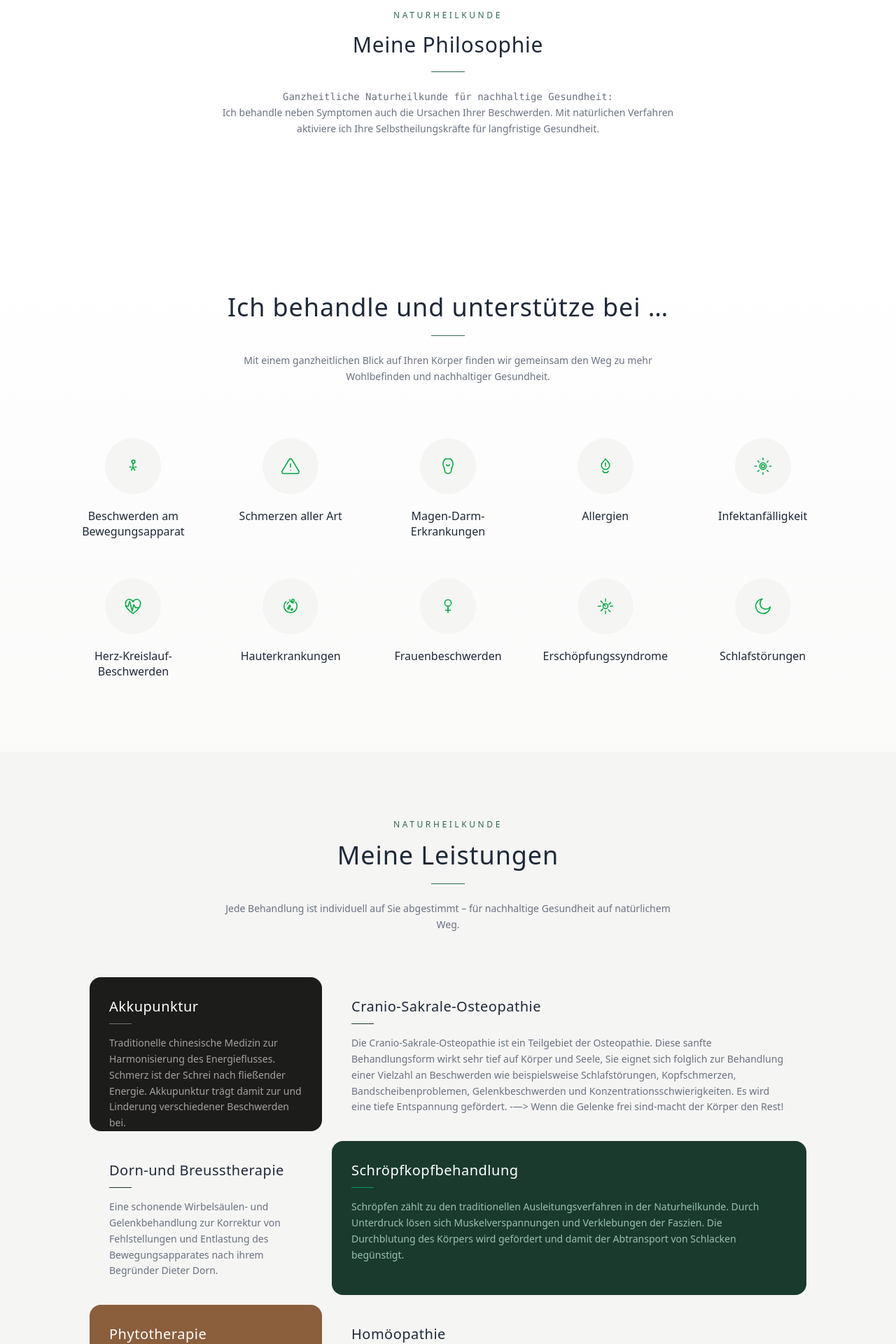
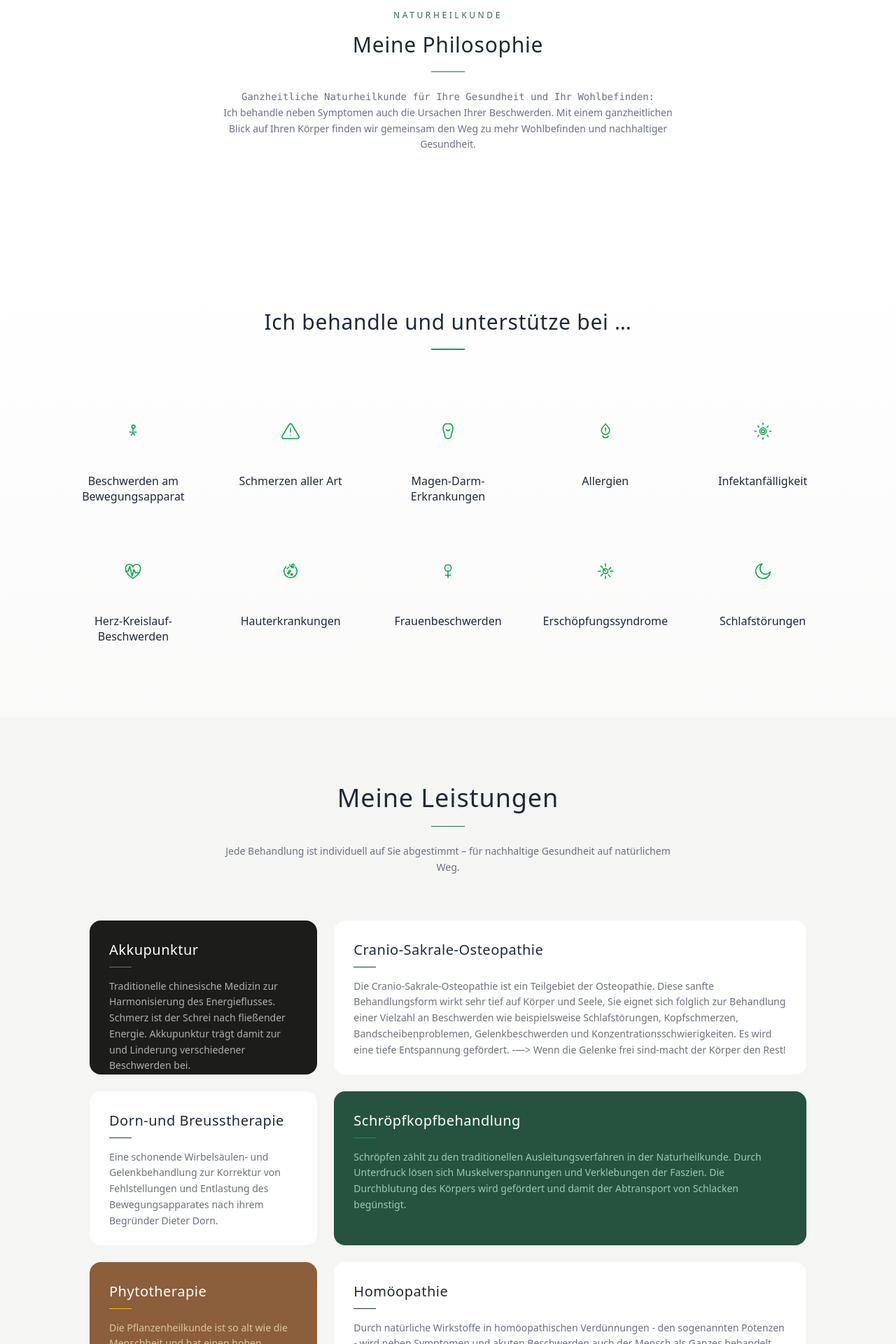
Before and after one commit to sweidner2001/WebsiteHPWeidner, a Next.js app: page /ui/page1 in a window 1280 px wide. Shown: the part 860-2780 px from the top of the page at 70% size. Built offline with nearby package versions, Linux system fonts and the light colour scheme.

Commit message:
Mod: colors Services_2.tsx

```diff
--- a/src/app/components/philosophie/Philosophie_2.tsx
+++ b/src/app/components/philosophie/Philosophie_2.tsx
@@ -12,11 +12,11 @@ const Philosophie_2 = () => {
                     <h2 className="text-3xl font-light text-gray-800 mb-5 tracking-wide">Meine Philosophie</h2>
                     <div className="w-12 h-px bg-[#2d6a4f] mx-auto mb-6"></div>
                     <p className="text-gray-500 font-light max-w-2xl mx-auto text-sm leading-relaxed font-mono">
-                        Ganzheitliche Naturheilkunde für nachhaltige Gesundheit:
+                        Ganzheitliche Naturheilkunde für Ihre Gesundheit und Ihr Wohlbefinden:
                     </p>
                     <p className="text-gray-500 font-light max-w-2xl mx-auto text-sm leading-relaxed">
-                        Ich behandle neben Symptomen auch die Ursachen Ihrer Beschwerden. Mit natürlichen Verfahren
-                        aktiviere ich Ihre Selbstheilungskräfte für langfristige Gesundheit.
+                        Ich behandle neben Symptomen auch die Ursachen Ihrer Beschwerden. Mit einem ganzheitlichen Blick auf Ihren Körper finden wir gemeinsam den Weg zu mehr
+                        Wohlbefinden und nachhaltiger Gesundheit.
                     </p>
                 </div>
 
--- a/src/app/components/services/Services_2.tsx
+++ b/src/app/components/services/Services_2.tsx
@@ -112,7 +112,8 @@ const services: IService[] = [
 
 const themeClasses: Record<IService['theme'], { card: string; icon: string; title: string; text: string; line: string; num: string }> = {
     'dark-green': {
-        card: 'bg-[#1a3a2e] hover:bg-[#1f4535]',
+        // #1f4535
+        card: 'bg-[#255340] hover:bg-[#214b39]',
         icon: 'border-[#2d6a4f] text-emerald-200',
         title: 'text-white',
         text: 'text-emerald-100/70',
@@ -128,7 +129,7 @@ const themeClasses: Record<IService['theme'], { card: string; icon: string; titl
         num: 'text-amber-200/50',
     },
     'light': {
-        card: 'bg-stone-100 hover:bg-white',
+        card: 'bg-white hover:bg-white',
         icon: 'border-stone-300 text-[#1a3a2e]',
         title: 'text-gray-800',
         text: 'text-gray-500',
@@ -139,7 +140,7 @@ const themeClasses: Record<IService['theme'], { card: string; icon: string; titl
         card: 'bg-[#1c1c1b] hover:bg-[#252523]',
         icon: 'border-stone-600 text-stone-300',
         title: 'text-white',
-        text: 'text-stone-400',
+        text: 'text-stone-300/80',
         line: 'bg-stone-500',
         num: 'text-stone-600',
     },
@@ -186,7 +187,7 @@ const Services_2 = () => {
 
                 {/* Heading */}
                 <div className="text-center mb-16">
-                    <p className="text-xs tracking-[0.3em] uppercase text-[#2d6a4f] mb-4 font-light">Naturheilkunde</p>
+                    {/*<p className="text-xs tracking-[0.3em] uppercase text-[#2d6a4f] mb-4 font-light">Naturheilkunde</p>*/}
                     <h2 className="text-4xl font-light text-gray-800 mb-5 tracking-wide">Meine Leistungen</h2>
                     <div className="w-12 h-px bg-[#2d6a4f] mx-auto mb-6"></div>
                     <p className="text-gray-500 font-light max-w-2xl mx-auto text-sm leading-relaxed">
@@ -195,7 +196,7 @@ const Services_2 = () => {
                 </div>
 
                 {/* Mosaic Grid */}
-                <div className="grid grid-cols-1 md:grid-cols-3 auto-rows-[220px] gap-3.5">
+                <div className="grid grid-cols-1 md:grid-cols-3 auto-rows-[220px] gap-6">
                     {services.map((service, index) => {
                         const t = themeClasses[service.theme];
                         return (
@@ -219,7 +220,7 @@ const Services_2 = () => {
                                         {service.title}
                                     </h3>
                                     <div className={`w-8 h-px mb-4 group-hover:w-14 transition-all duration-500 ${t.line}`}></div>
-                                    <p className={`text-sm font-light leading-relaxed line-clamp-8 ${t.text}`}>
+                                    <p className={`text-sm font-[350] leading-relaxed line-clamp-8 ${t.text}`}>
                                         {service.description}
                                     </p>
                                 </div>
--- a/src/app/components/symptoms/Symptoms_2.tsx
+++ b/src/app/components/symptoms/Symptoms_2.tsx
@@ -1,8 +1,14 @@
 import React from 'react';
+import {SectionHeading} from "@/app/components/ui/SectionHeading";
 
 interface ISymptom {
     title: string;
     icon: React.ReactNode;
+}
+
+interface ISymptomConfig {
+    iconBgColor: string;
+    iconBgColorHover: string;
 }
 
 const symptoms: ISymptom[] = [
@@ -124,7 +130,7 @@ const symptoms: ISymptom[] = [
     },
 ];
 
-const Symptoms_2 = () => {
+const Symptoms_2: React.FC<ISymptomConfig> = ({...symptomsProbs}) => {
     return (
         <section
             id="beschwerden"
@@ -133,15 +139,16 @@ const Symptoms_2 = () => {
             <div className="container mx-auto px-6 max-w-6xl">
 
                 {/* Heading */}
+                {/*<SectionHeading title='Ich behandle und unterstütze bei …' />*/}
                 <div className="text-center mb-16">
-                    <h2 className="text-4xl font-light text-gray-800 mb-5 tracking-wide">
+                    <h2 className="text-3xl font-light text-gray-800 mb-5 tracking-wide">
                         Ich behandle und unterstütze bei …
                     </h2>
-                    <div className="w-12 h-px bg-[#2d6a4f] mx-auto mb-6"></div>
-                    <p className="text-gray-500 font-light max-w-2xl mx-auto text-sm leading-relaxed">
-                        Mit einem ganzheitlichen Blick auf Ihren Körper finden wir gemeinsam den Weg zu mehr
-                        Wohlbefinden und nachhaltiger Gesundheit.
-                    </p>
+                    <div className="w-12 h-0.5 bg-green-600 mx-auto mb-6"></div>
+                    {/*<p className="text-gray-500 font-light max-w-2xl mx-auto text-sm leading-relaxed">*/}
+                    {/*    Mit einem ganzheitlichen Blick auf Ihren Körper finden wir gemeinsam den Weg zu mehr*/}
+                    {/*    Wohlbefinden und nachhaltiger Gesundheit.*/}
+                    {/*</p>*/}
                 </div>
 
                 {/* Symptom Grid – Zentriertes Design */}
@@ -154,7 +161,8 @@ const Symptoms_2 = () => {
                             >
                                 {/* Runder Icon-Container */}
                                 {/*bg-green-400/10  bg-green-300/20  */}
-                                <div className="w-20 h-20 rounded-full bg-stone-100 mx-auto mb-5 flex items-center justify-center group-hover:bg-[#00a63e]/10 transition-all duration-300">
+                                <div className={`w-20 h-20 rounded-full ${symptomsProbs.iconBgColor} mx-auto mb-5 flex items-center justify-center ${symptomsProbs.iconBgColorHover} transition-all duration-300`}>
+                                {/*<div className="w-20 h-20 rounded-full bg-stone-100 mx-auto mb-5 flex items-center justify-center group-hover:bg-[#00a63e]/10 transition-all duration-300">*/}
                                     <div className="text-[#00a63e]">
                                         {symptom.icon}
                                     </div>
@@ -173,4 +181,9 @@ const Symptoms_2 = () => {
     );
 };
 
-export default Symptoms_2;
+export {
+    Symptoms_2
+}
+export type {
+    ISymptomConfig
+}
--- a/src/app/ui/page1/page.tsx
+++ b/src/app/ui/page1/page.tsx
@@ -14,7 +14,7 @@ import Services from '../../components/services/Services';
 import Services_2 from '../../components/services/Services_2';
 import Services_3 from '../../components/services/Services_3';
 import Symptoms from '../../components/symptoms/Symptoms';
-import Symptoms_2 from '../../components/symptoms/Symptoms_2';
+import {Symptoms_2, ISymptomConfig}  from '../../components/symptoms/Symptoms_2';
 import { Telephone, TelephoneFill, Phone, PhoneFill, PhoneVibrate, PhoneVibrateFill, Clock, ClockFill, Envelope, EnvelopeFill, EnvelopeAt, EnvelopeAtFill, Geo, GeoFill, GeoAlt, GeoAltFill } from 'react-bootstrap-icons';
 import './page.css';
 import {SectionHeading} from "@/app/components/ui/SectionHeading";
@@ -39,6 +39,18 @@ const NaturheilpraxisWebsite = () => {
         // onButtonClick:() => scrollToSection('kontakt')
     };
 
+    const symptomProbs: ISymptomConfig = {
+        iconBgColor: 'bg-stone-100',
+        iconBgColorHover: 'group-hover:bg-[#00a63e]/10'
+    }
+    const symptomProbs1: ISymptomConfig = {
+        iconBgColor: 'bg-stone-50',
+        iconBgColorHover: 'group-hover:bg-green-300/30'
+    }
+    const symptomProbs2: ISymptomConfig = {
+        iconBgColor: '',
+        iconBgColorHover: ''
+    }
 
     // Kontakt-Daten
     const contactText: IContactTextProps = {
@@ -128,12 +140,14 @@ const NaturheilpraxisWebsite = () => {
 
             {/* Beschwerden Section */}
             {/*<Symptoms />*/}
-            <Symptoms_2 />
+            {/*<Symptoms_2 {...symptomProbs} />*/}
+            {/*<Symptoms_2 {...symptomProbs1} />*/}
+            <Symptoms_2 {...symptomProbs2} />
 
             {/* Leistungen Section */}
             {/*<Services />*/}
             <Services_2 />
-            <Services_3 />
+            {/*<Services_3 />*/}
 
 
 
```
